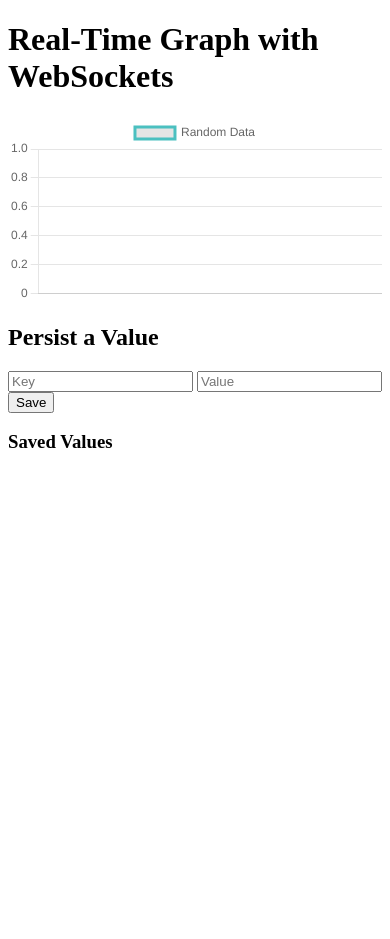
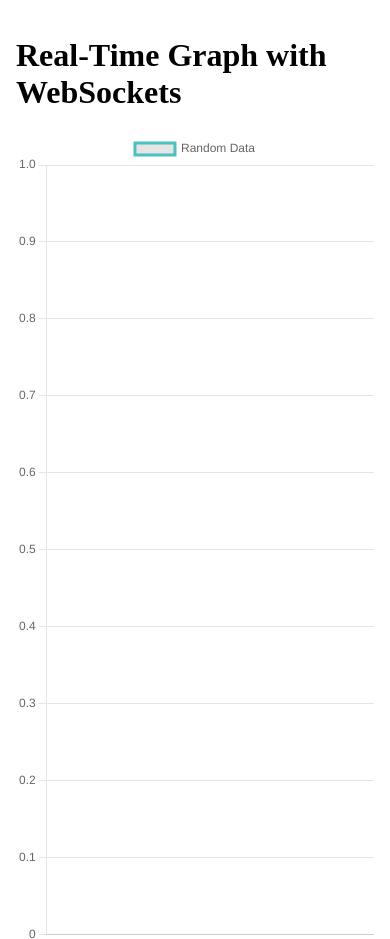
Before and after one commit to luntar/quick_read, a website: page public/index.html in a window 390 px wide. Shown: the top 939 px of the page. Before the commit the page ends 844 px from the top, so only its background shows below. Drawn offline with nearby package versions, Linux system fonts and the light colour scheme; no server answers.

Commit message:
Make frontend responsive to avoid scrolling

```diff
--- a/public/app.js
+++ b/public/app.js
@@ -11,6 +11,10 @@ const chart = new Chart(ctx, {
       borderColor: 'rgb(75, 192, 192)',
       tension: 0.1
     }]
+  },
+  options: {
+    responsive: true,
+    maintainAspectRatio: false
   }
 });
 
--- a/public/index.html
+++ b/public/index.html
@@ -5,10 +5,42 @@
   <meta name="viewport" content="width=device-width, initial-scale=1.0" />
   <title>Real-Time Graph Demo</title>
   <script src="https://cdn.jsdelivr.net/npm/chart.js"></script>
+  <style>
+    html, body {
+      height: 100%;
+      margin: 0;
+    }
+    body {
+      display: flex;
+      flex-direction: column;
+      box-sizing: border-box;
+      padding: 1rem;
+      height: 100vh;
+    }
+    #chart {
+      flex: 1;
+      width: 100% !important;
+      height: 100% !important;
+    }
+    #value-form {
+      display: flex;
+      gap: 0.5rem;
+      flex-wrap: wrap;
+    }
+    #value-form input {
+      flex: 1 1 auto;
+    }
+    #values-list {
+      max-height: 20vh;
+      overflow: auto;
+      margin: 0;
+      padding-left: 1.25rem;
+    }
+  </style>
 </head>
 <body>
   <h1>Real-Time Graph with WebSockets</h1>
-  <canvas id="chart" width="400" height="200"></canvas>
+  <canvas id="chart"></canvas>
 
   <h2>Persist a Value</h2>
   <form id="value-form">
```
